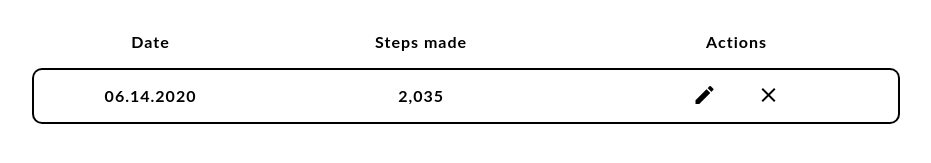
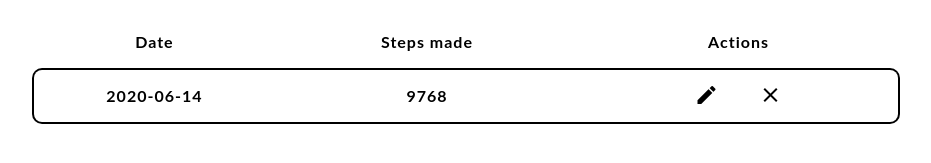
Before and after one commit to anna-yeddi/overREACTing-steps-tracker, a React (Create React App) app: page / in a window 1280 px wide. Shown: the part 445-608 px from the top of the page, without its empty margins (174-1105 px from the left). Built offline with nearby package versions, Linux system fonts and the light colour scheme.

Commit message:
Components are added (dynamic)

```diff
--- a/src/App.js
+++ b/src/App.js
@@ -1,11 +1,15 @@
 import React from 'react'
 import './App.css'
+import DayModel from '../src/models/DayModel'
 import Steps from '../src/components/Steps'
 
 function App() {
+  const prevDataSample = new DayModel('testId000001', '2020-06-14', 9768)
+  const prevData = [prevDataSample]
+
   return (
     <div className="App">
-      <Steps />
+      <Steps prevData={prevData} />
     </div>
   )
 }
--- /dev/null
+++ b/src/components/DateInput.jsx
@@ -0,0 +1,37 @@
+import React from 'react'
+import PropTypes from 'prop-types'
+
+function DateInput(props) {
+  const handleChange = (e) => {
+    const { name, value } = e.target
+    props.onInput(name, value)
+  }
+
+  return (
+    <>
+      {/* Localized constraints are provided by type="data"
+          <label htmlFor="day">Date (MM.DD.YY)</label> */}
+      <label htmlFor="day">Date</label>
+      <input
+        type="date"
+        name="day"
+        value={props.day}
+        id="day"
+        className="form-input"
+        // fallback support for type=text
+        // pattern="\d{4}-\d{2}-\d{2}"
+        min="1900-01-01"
+        required
+        onChange={handleChange}
+      />
+      {/* <span className="form-input-validity"></span> */}
+    </>
+  )
+}
+
+DateInput.propTypes = {
+  day: PropTypes.string.isRequired,
+  onInput: PropTypes.func.isRequired,
+}
+
+export default DateInput
--- /dev/null
+++ b/src/components/EditBtn.jsx
@@ -0,0 +1,27 @@
+import React from 'react'
+import PropTypes from 'prop-types'
+import DayModel from '../models/DayModel'
+
+function EditBtn(props) {
+  const el = props.el
+
+  const handleEdit = () => {
+    props.onEdit(el)
+  }
+
+  return (
+    <button className="table-btn table-edit" onClick={() => handleEdit()}>
+      <i className="material-icons" role="presentation">
+        edit
+      </i>
+      <span className="sr-only">{`Edit ${el.day}`}</span>
+    </button>
+  )
+}
+
+EditBtn.propTypes = {
+  el: PropTypes.instanceOf(DayModel).isRequired,
+  onEdit: PropTypes.func.isRequired,
+}
+
+export default EditBtn
--- /dev/null
+++ b/src/components/RemoveBtn.jsx
@@ -0,0 +1,27 @@
+import React from 'react'
+import PropTypes from 'prop-types'
+import DayModel from '../models/DayModel'
+
+function RemoveBtn(props) {
+  const el = props.el
+
+  const handleRemove = () => {
+    props.onRemove(el.id)
+  }
+
+  return (
+    <button className="table-btn table-remove" onClick={() => handleRemove()}>
+      <i className="material-icons" role="presentation">
+        clear
+      </i>
+      <span className="sr-only">{`Remove ${el.day}`}</span>
+    </button>
+  )
+}
+
+RemoveBtn.propTypes = {
+  el: PropTypes.instanceOf(DayModel).isRequired,
+  onRemove: PropTypes.func.isRequired,
+}
+
+export default RemoveBtn
--- a/src/components/Steps.jsx
+++ b/src/components/Steps.jsx
@@ -2,12 +2,17 @@ import React, { useState } from 'react'
 import PropTypes from 'prop-types'
 import { nanoid } from 'nanoid'
 import DayModel from '../models/DayModel'
+import DateInput from './DateInput'
+import StepsInput from './StepsInput'
+import EditBtn from './EditBtn'
+import RemoveBtn from './RemoveBtn'
 
 function Steps(props) {
   // Clear the form when submitted:
   const emptyForm = { day: '', steps: 0 }
 
-  const [days, setDays] = useState([])
+  // Set state including previous data
+  const [days, setDays] = useState(props.prevData)
   const [form, setForm] = useState(emptyForm)
 
   // Update days data helper function for handleSubmit:
@@ -31,8 +36,8 @@ function Steps(props) {
     return newArray
   }
 
-  const handleChange = (e) => {
-    const { name, value } = e.target
+  const handleInput = (name, value) => {
+    // Update form state:
     setForm((prevForm) => ({
       ...prevForm,
       [name]: value,
@@ -66,36 +71,10 @@ function Steps(props) {
       <h1>Steps Tracker</h1>
       <form className="form" onSubmit={handleSubmit}>
         <div className="form-item">
-          {/* Localized constraints are provided by type="data"
-          <label htmlFor="day">Date (MM.DD.YY)</label> */}
-          <label htmlFor="day">Date</label>
-          <input
-            type="date"
-            name="day"
-            value={form.day}
-            id="day"
-            className="form-input"
-            // fallback support for type=text
-            // pattern="\d{4}-\d{2}-\d{2}"
-            min="1900-01-01"
-            required
-            onChange={handleChange}
-          />
-          {/* <span className="form-input-validity"></span> */}
+          <DateInput onInput={handleInput} day={form.day} />
         </div>
         <div className="form-item">
-          <label htmlFor="steps">Steps made</label>
-          <input
-            type="number"
-            name="steps"
-            value={form.steps}
-            id="steps"
-            className="form-input"
-            min="0"
-            required
-            onChange={handleChange}
-          />
-          {/* <span className="form-input-validity"></span> */}
+          <StepsInput onInput={handleInput} steps={form.steps} />
         </div>
         <button type="submit" className="form-item form-cta form-input">
           ADD
@@ -115,57 +94,30 @@ function Steps(props) {
           </tr>
         </thead>
         <tbody className="table-body">
-          {/* Dynamic: */}
           {days.map((o) => (
-            <tr>
+            <tr key={o.id}>
               <th scope="row">{o.day}</th>
               <td>{o.steps}</td>
               <td>
-                <button
-                  className="table-btn table-edit"
-                  onClick={() => handleEdit(o)}>
-                  <i className="material-icons" role="presentation">
-                    edit
-                  </i>
-                  <span className="sr-only">Edit</span>
-                </button>
-                <button
-                  className="table-btn table-remove"
-                  onClick={() => handleRemove(o.id)}>
-                  <i className="material-icons" role="presentation">
-                    clear
-                  </i>
-                  <span className="sr-only">Remove</span>
-                </button>
+                <EditBtn onEdit={handleEdit} el={o} />
+                <RemoveBtn onRemove={handleRemove} el={o} />
               </td>
             </tr>
           ))}
-
-          {/* Static fillers: */}
-          <tr>
-            <th scope="row">06.14.2020</th>
-            <td>2,035</td>
-            <td>
-              <button className="table-btn table-edit">
-                <i className="material-icons" role="presentation">
-                  edit
-                </i>
-                <span className="sr-only">Edit</span>
-              </button>
-              <button className="table-btn table-remove">
-                <i className="material-icons" role="presentation">
-                  clear
-                </i>
-                <span className="sr-only">Remove</span>
-              </button>
-            </td>
-          </tr>
         </tbody>
       </table>
     </div>
   )
 }
 
-Steps.propTypes = {}
+Steps.propTypes = {
+  prevData: PropTypes.arrayOf(
+    PropTypes.shape({
+      id: PropTypes.string.isRequired,
+      day: PropTypes.string.isRequired,
+      steps: PropTypes.number.isRequired,
+    })
+  ),
+}
 
 export default Steps
--- /dev/null
+++ b/src/components/StepsInput.jsx
@@ -0,0 +1,33 @@
+import React from 'react'
+import PropTypes from 'prop-types'
+
+function StepsInput(props) {
+  const handleChange = (e) => {
+    const { name, value } = e.target
+    props.onInput(name, value)
+  }
+
+  return (
+    <>
+      <label htmlFor="steps">Steps made</label>
+      <input
+        type="number"
+        name="steps"
+        value={props.steps}
+        id="steps"
+        className="form-input"
+        min="0"
+        required
+        onChange={handleChange}
+      />
+      {/* <span className="form-input-validity"></span> */}
+    </>
+  )
+}
+
+StepsInput.propTypes = {
+  steps: PropTypes.number.isRequired,
+  onInput: PropTypes.func.isRequired,
+}
+
+export default StepsInput
```
Also changed, not shown: src/logo.svg (deleted).
